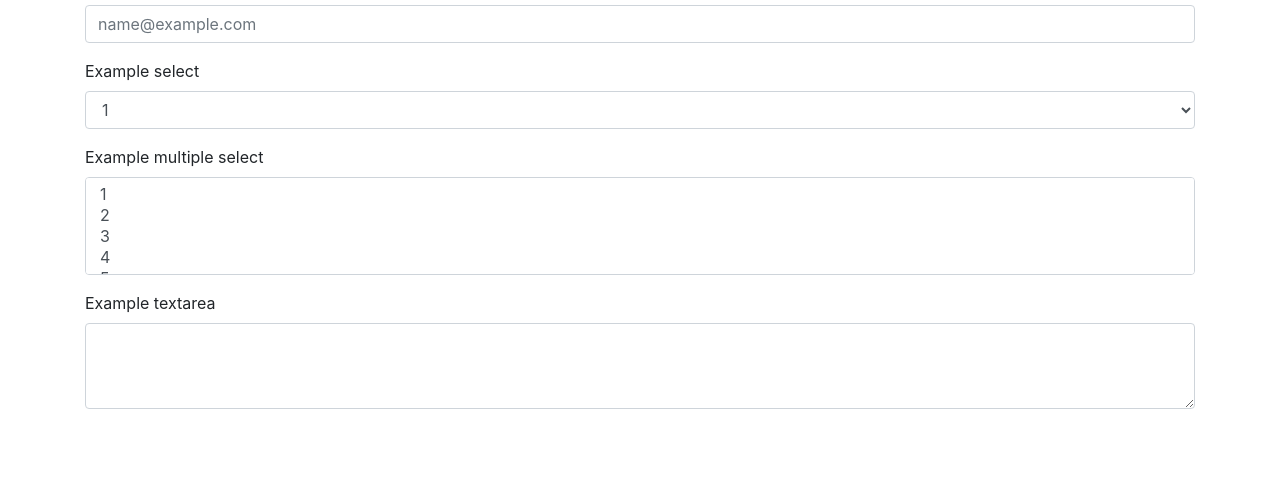
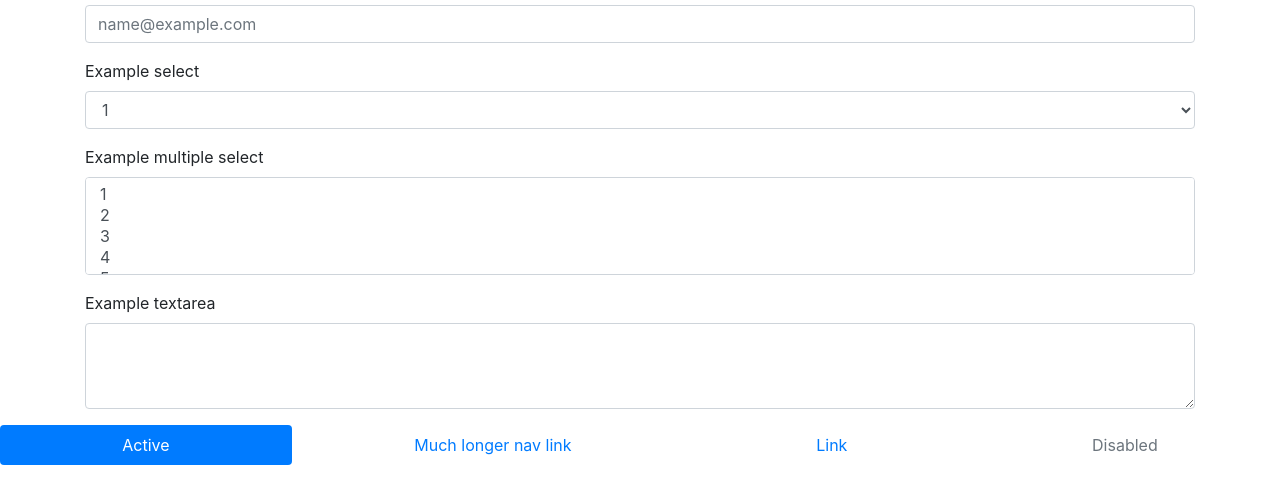
Before and after one commit to sadfool1/Flask_bootcamp, a plain HTML site: page Part 1 - HTML, CSS, Bootstrap4/Bootsrap 4 crash course/basic.html in a window 1280 px wide. Shown: the part 177-680 px from the top of the page. Drawn offline with nearby package versions, Linux system fonts and the light colour scheme.

Commit message:
Update basic.html

```diff
--- a/Part 1 - HTML, CSS, Bootstrap4/Bootsrap 4 crash course/basic.html
+++ b/Part 1 - HTML, CSS, Bootstrap4/Bootsrap 4 crash course/basic.html
@@ -10,6 +10,8 @@
     <!-- jQuery and JS bundle w/ Popper.js -->
     <script src="https://code.jquery.com/jquery-3.5.1.slim.min.js" integrity="sha384-DfXdz2htPH0lsSSs5nCTpuj/zy4C+OGpamoFVy38MVBnE+IbbVYUew+OrCXaRkfj" crossorigin="anonymous"></script>
     <script src="https://cdn.jsdelivr.net/npm/bootstrap@4.5.3/dist/js/bootstrap.bundle.min.js" integrity="sha384-ho+j7jyWK8fNQe+A12Hb8AhRq26LrZ/JpcUGGOn+Y7RsweNrtN/tE3MoK7ZeZDyx" crossorigin="anonymous"></script>
+
+    <script src="http://code.jquery.com/jquery-3.5.1.min.js" integrity="sha256-9/aliU8dGd2tb6OSsuzixeV4y/faTqgFtohetphbbj0=" crossorigin="anonymous"></script>
 
   </head>
   <body>
@@ -54,5 +56,36 @@
 
     </div>
 
+
+    <!--
+    NAVBAR
+
+    Navigation Bars are present on almost all major website
+    can access via <nav>
+
+    Easy creation of collapsing navbars.
+
+    -->
+    <div class="navagation">
+      <ul class="nav nav-pills nav-fill">
+    <li class="nav-item">
+      <a class="nav-link active" href="#">Active</a>
+    </li>
+    <li class="nav-item">
+      <a class="nav-link" href="#">Much longer nav link</a>
+    </li>
+    <li class="nav-item">
+      <a class="nav-link" href="#">Link</a>
+    </li>
+    <li class="nav-item">
+      <a class="nav-link disabled" href="#" tabindex="-1" aria-disabled="true">Disabled</a>
+    </li>
+    </ul>
+
+
+    </div>
+
+
+
   </body>
 </html>
```
